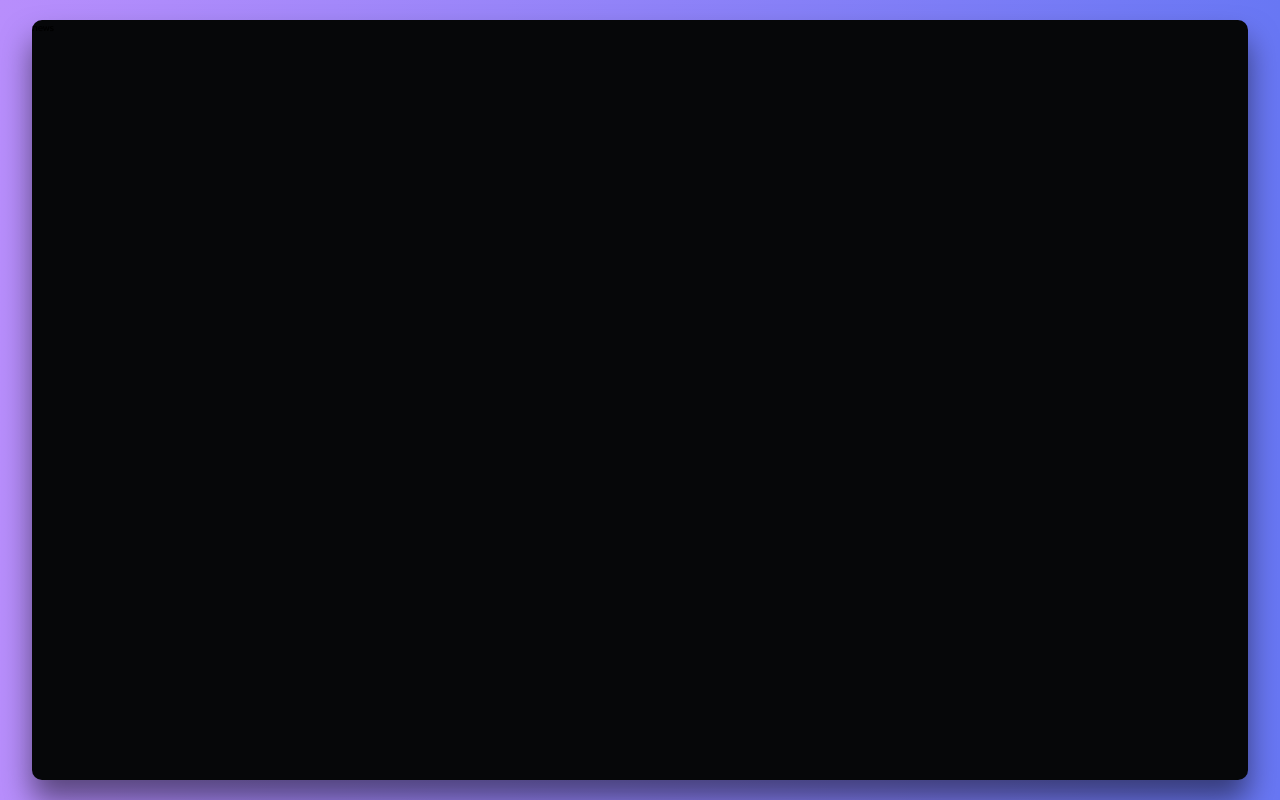
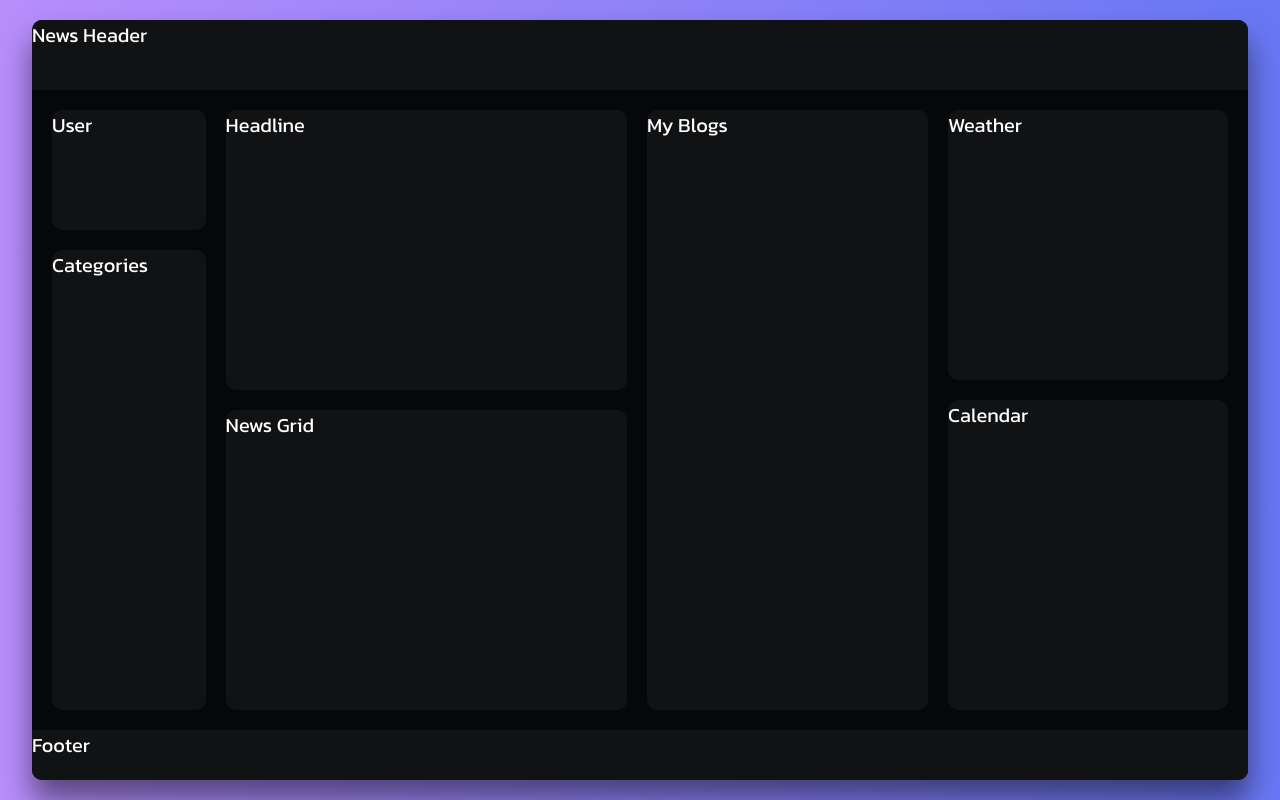
Before and after one commit to Emmanuel-Johnson/react-blog-app, a React (Vite) app in the folder news-blogs-app/: page / in a window 1280 px wide. Built offline with nearby package versions, Linux system fonts and the light colour scheme.

Commit message:
Creating Project Layout

```diff
--- /dev/null
+++ b/news-blogs-app/src/Components/Calendar.css
@@ -0,0 +1,7 @@
+.calendar {
+    width: 100%;
+    min-width: 28rem;
+    height: calc(55% - 2rem);
+    background-color: #111214;
+    border-radius: 1rem;
+}
--- /dev/null
+++ b/news-blogs-app/src/Components/Calendar.jsx
@@ -0,0 +1,12 @@
+import React from 'react'
+import './Calendar.css'
+
+const Calendar = () => {
+  return (
+    <div className='calendar'>
+      Calendar
+    </div>
+  )
+}
+
+export default Calendar
--- /dev/null
+++ b/news-blogs-app/src/Components/News.css
@@ -0,0 +1,88 @@
+.news {
+    font-size: 2rem;
+    color: #fff;
+    width: 100%;
+    height: 100%;
+    display: flex;
+    flex-direction: column;
+    justify-content: space-between;
+    row-gap: 2rem;
+}
+
+.news-header {
+    width: 100%;
+    min-height: 7rem;
+    background-color: #111214;
+    border-radius: 1rem 1rem 0 0;
+}
+
+.news-content {
+    display: flex;
+    column-gap: 2rem;
+    height: calc(100% - 16rem);
+    padding: 0 2rem;
+}
+
+.navbar {
+    width: 18rem;
+    height: 100%;
+    display: flex;
+    flex-direction: column;
+    row-gap: 2rem;
+}
+
+.user {
+    width: 100%;
+    height: 20%;
+    background-color: #111214;
+    border-radius: 1rem;
+}
+
+.categories {
+    width: 100%;
+    height: calc(80% - 2rem);
+    background-color: #111214;
+    border-radius: 1rem;
+}
+
+.news-section {
+    width: clamp(30rem, 43cqi, 40%);
+    height: 100%;
+    border-radius: 1rem;
+}
+
+.headline {
+    width: 100%;
+    height: calc(50% - 2rem);
+    background-color: #111214;
+    border-radius: 1rem;
+    margin-bottom: 2rem;
+}
+
+.news-grid {
+    width: 100%;
+    height: 50%;
+    background-color: #111214;
+    border-radius: 1rem;
+}
+
+.my-blogs {
+    width: clamp(20rem, 27cqi, 28%);
+    height: 100%;
+    background-color: #111214;
+    border-radius: 1rem;
+}
+
+.weather-calendar {
+    flex: 1;
+    display: flex;
+    flex-direction: column;
+    row-gap: 2rem;
+}
+
+.news-footer {
+    width: 100%;
+    min-height: 5rem;
+    background-color: #111214;
+    border-radius: 0 0 1rem 1rem;
+}
--- a/news-blogs-app/src/Components/News.jsx
+++ b/news-blogs-app/src/Components/News.jsx
@@ -1,9 +1,29 @@
 import React from 'react'
+import Weather from './Weather'
+import Calendar from './Calendar'
+import './News.css'
 
 const News = () => {
   return (
-    <div>
-      news
+    <div className='news'>
+      <header className='news-header'>News Header</header>
+      <div className='news-content'>
+        <div className='navbar'>
+          <div className='user'>User</div>
+          <nav className='categories'>Categories</nav>
+        </div>
+        <div className='news-section'>
+          <div className='headline'>Headline</div>
+          <div className='news-grid'>News Grid</div>
+        </div>
+        <div className="my-blogs">My Blogs</div>
+        <div className="weather-calendar">
+        <Weather />
+        <Calendar />
+        </div>
+
+      </div>
+      <footer className="news-footer">Footer</footer>
     </div>
   )
 }
--- /dev/null
+++ b/news-blogs-app/src/Components/Weather.css
@@ -0,0 +1,7 @@
+.weather {
+    width: 100%;
+    min-width: 28rem;
+    height: 45%;
+    background-color: #111214;
+    border-radius: 1rem;
+}
--- /dev/null
+++ b/news-blogs-app/src/Components/Weather.jsx
@@ -0,0 +1,12 @@
+import React from 'react'
+import './Weather.css'
+
+const Weather = () => {
+  return (
+    <div className='weather'>
+      Weather
+    </div>
+  )
+}
+
+export default Weather
```
